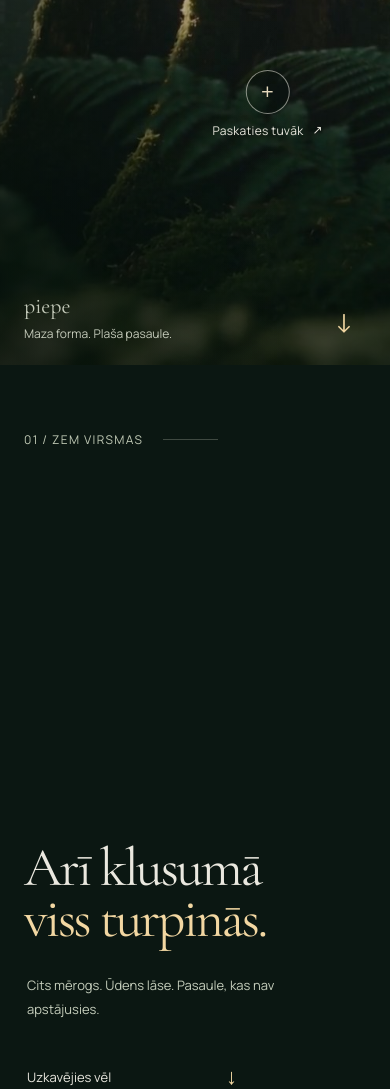
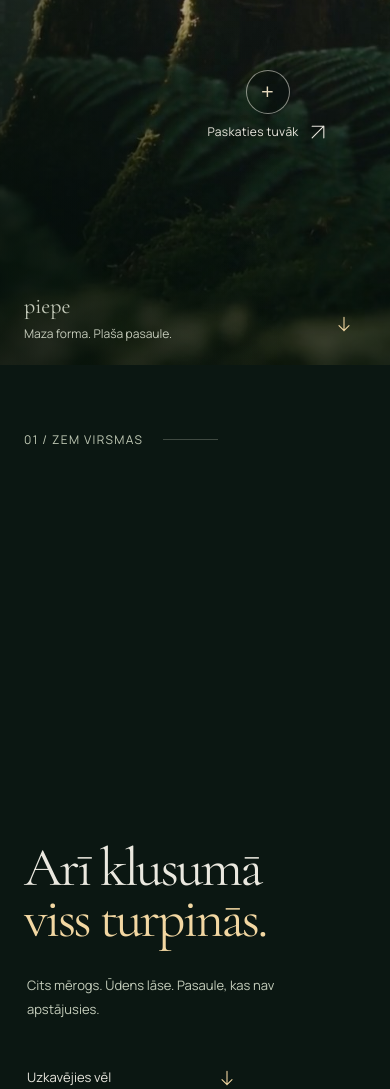
Before and after one commit to aigars-avotins/piepe, a React (Vite) app: page / in a window 390 px wide. Shown: the part 479-1568 px from the top of the page. Built offline with nearby package versions, Linux system fonts and the light colour scheme.

Commit message:
Polish vector controls and mobile cinematic framing

```diff
--- a/src/App.tsx
+++ b/src/App.tsx
@@ -1,3 +1,4 @@
+import Arrow from './Arrow'
 import { useCallback, useEffect, useLayoutEffect, useRef, useState } from 'react'
 import { localeFromPath, localePath, messages } from './i18n'
 import type { Locale } from './i18n'
@@ -136,7 +137,7 @@ export default function App() {
     <header className="site-header">
       <a className="brand" href="#forest" onClick={returnToForest} aria-label={t.homeLabel}><img src="/brand-mark.svg" alt="" width="40" height="40" />pie.pe</a>
       <span className="header-caption">{t.forest}</span><LanguageSwitch locale={locale} onChange={changeLocale} />
-      {intro ? <button className="text-button skip-intro" onClick={() => setSkipRequested(true)}>{t.skipIntro} <span aria-hidden="true">↗</span></button> : <button className="text-button replay-intro" onClick={replay} aria-label={t.replayLabel}>{t.replay} <span aria-hidden="true">↺</span></button>}
+      {intro ? <button className="text-button skip-intro" onClick={() => setSkipRequested(true)}>{t.skipIntro} <span aria-hidden="true"><Arrow direction="diagonal" /></span></button> : <button className="text-button replay-intro" onClick={replay} aria-label={t.replayLabel}>{t.replay} <span aria-hidden="true">↺</span></button>}
     </header>
     <nav className="journey-index" aria-label={t.forest}>{chapters.map((chapter, index) => <a key={chapter} href={`#${chapter}`} aria-current={scene === chapter ? 'location' : undefined}><span>0{index + 1}</span><i /><span>{t.chapters[index]}</span></a>)}</nav>
     <Story locale={locale} plane={plane} hotspot={hotspot} intro={intro} imageFailed={imageFailed} collected={collected} paused={paused} onDiscovery={openDiscovery} onReturn={returnToForest} onPause={() => setPaused(value => !value)} inspectEvents={inspectEvents} />
--- /dev/null
+++ b/src/Arrow.tsx
@@ -0,0 +1,4 @@
+export default function Arrow({ direction = 'diagonal' }: { direction?: 'diagonal' | 'up' | 'down' | 'right' }) {
+  const paths = { diagonal: 'M5 19 19 5M5 5h14v14', up: 'M12 20V4m-6 6 6-6 6 6', down: 'M12 4v16m-6-6 6 6 6-6', right: 'M4 12h16m-6-6 6 6-6 6' }
+  return <svg className="direction-arrow" viewBox="0 0 24 24" width="20" height="20" fill="none" stroke="currentColor" strokeWidth="1.3" strokeLinecap="round" strokeLinejoin="round" aria-hidden="true" focusable="false"><path d={paths[direction]} /></svg>
+}
--- a/src/Discovery.tsx
+++ b/src/Discovery.tsx
@@ -1,3 +1,4 @@
+import Arrow from './Arrow'
 import { useEffect, useRef, useState } from 'react'
 import type { CSSProperties, RefObject } from 'react'
 import { messages } from './i18n'
@@ -23,7 +24,7 @@ export default function Discovery({ locale, onLocaleChange, awakening, onAwakeni
     {open && awakening && <div className="awakening-stage"><LanguageSwitch locale={locale} onChange={onLocaleChange} />
       <div className="awakening-plane" style={plane}><MotionClip name="awakening" enabled={enabled} onFinish={onAwakeningEnd} /></div>
       <p className="awakening-thought">{t.awakening}</p>
-      <button className="text-button skip-awakening" autoFocus onClick={onAwakeningEnd}>{t.skipAwakening} <span aria-hidden="true">→</span></button>
+      <button className="text-button skip-awakening" autoFocus onClick={onAwakeningEnd}>{t.skipAwakening} <span aria-hidden="true"><Arrow direction="right" /></span></button>
     </div>}
     <div className="discovery-stage" hidden={awakening}>
       <LanguageSwitch locale={locale} onChange={onLocaleChange} />
@@ -46,7 +47,7 @@ export default function Discovery({ locale, onLocaleChange, awakening, onAwakeni
           <div className="attention-map" aria-hidden="true"><svg viewBox="0 0 340 76" fill="none"><path className="map-ground" d="M0 56H340"/><g className="map-branches"><path d="M170 53c-12-10-23-10-43-14l-38-5-28-19M170 53c8-10 25-18 40-22l36-11 29-12M170 53c-3-23-3-29-10-45M129 39l-9-24M209 31l2-21M90 34l-39 7M248 20l34 16M170 53l-41 12M170 53l31 17"/></g><circle cx="170" cy="53" r="3"/><circle className="map-seed" cx="275" cy="8" r="2"/><circle className="map-seed" cx="61" cy="15" r="2"/></svg></div>
           <p className="observation-footnote">{note.footnote}</p>
         </article>
-        <div className="observation-actions">{page < 2 ? <button className="line-link" onClick={() => choose(page + 1)}>{page === 0 ? t.nextBeneath : t.nextBeyond} <span aria-hidden="true">→</span></button> : <a className="line-link" href={`/field-note-${locale}.txt`} download={`piepe-field-note-001-${locale}.txt`} onClick={onCollect}>{collected ? t.anotherCopy : t.keepNote} <span aria-hidden="true">↓</span></a>}<span className="observation-count">0{page + 1} / 03</span></div>
+        <div className="observation-actions">{page < 2 ? <button className="line-link" onClick={() => choose(page + 1)}>{page === 0 ? t.nextBeneath : t.nextBeyond} <span aria-hidden="true"><Arrow direction="right" /></span></button> : <a className="line-link" href={`/field-note-${locale}.txt`} download={`piepe-field-note-001-${locale}.txt`} onClick={onCollect}>{collected ? t.anotherCopy : t.keepNote} <span aria-hidden="true"><Arrow direction="down" /></span></a>}<span className="observation-count">0{page + 1} / 03</span></div>
         {collected && <p className="collected-message" role="status">{t.collected}</p>}
       </div>
     </div>
--- a/src/Story.tsx
+++ b/src/Story.tsx
@@ -1,3 +1,4 @@
+import Arrow from './Arrow'
 import { useState } from 'react'
 import type { CSSProperties, MouseEvent, RefObject } from 'react'
 import { messages } from './i18n'
@@ -16,36 +17,36 @@ export default function Story({ locale, plane, hotspot, intro = false, imageFail
         <div className="hero-copy"><p className="label title-enter">{t.heroLabel}</p><h1 id="hero-title" className="wordmark" aria-label="pie.pe"><span>pie</span><span className="wordmark-period">.</span><span>pe</span></h1><p className="hero-deck title-enter">{t.heroThought}</p></div>
         <div className="hero-hotspot-plane" style={plane}>
           <button className="fungus-hit" disabled={intro} onClick={onDiscovery} aria-label={t.discover} aria-haspopup="dialog" {...inspectEvents} />
-          <button ref={hotspot} className="fungus-annotation" disabled={intro} onClick={onDiscovery} aria-label={t.closer} aria-haspopup="dialog" {...inspectEvents}><span className="annotation-cross" aria-hidden="true">+</span><span>{t.lookCloser} <span aria-hidden="true">↗</span></span></button>
+          <button ref={hotspot} className="fungus-annotation" disabled={intro} onClick={onDiscovery} aria-label={t.closer} aria-haspopup="dialog" {...inspectEvents}><span className="annotation-cross" aria-hidden="true">+</span><span>{t.lookCloser} <span aria-hidden="true"><Arrow direction="diagonal" /></span></span></button>
         </div>
-        <div className="hero-foot title-enter"><p><span lang="lv">piepe</span><span className="foot-rule" />{t.wordMeaning}</p><a className="scroll-cue" href="#understory">{t.follow} <span aria-hidden="true">↓</span></a><span className="edition">{t.edition}</span></div>
+        <div className="hero-foot title-enter"><p><span lang="lv">piepe</span><span className="foot-rule" />{t.wordMeaning}</p><a className="scroll-cue" href="#understory">{t.follow} <span aria-hidden="true"><Arrow direction="down" /></span></a><span className="edition">{t.edition}</span></div>
         {imageFailed && <p className="media-note">{t.imageError} <button onClick={onDiscovery}>{t.openEncounter}</button>.</p>}
       </section>
       <section id="understory" className="chapter bark-chapter" data-scene="understory" aria-labelledby="bark-title">
         <div className="chapter-label"><span className="label">{t.beneathLabel}</span><span className="chapter-line" /></div>
-        <div className="bark-copy"><h2 id="bark-title">{t.beneathTitle}<br /><em>{t.beneathEm}</em></h2><p className="chapter-body">{t.beneathBody}</p><a className="line-link" href="#encounter">{t.stay} <span aria-hidden="true">↓</span></a></div>
+        <div className="bark-copy"><h2 id="bark-title">{t.beneathTitle}<br /><em>{t.beneathEm}</em></h2><p className="chapter-body">{t.beneathBody}</p><a className="line-link" href="#encounter">{t.stay} <span aria-hidden="true"><Arrow direction="down" /></span></a></div>
         <span className="depth-coordinate" aria-hidden="true">{t.depth}</span>
       </section>
       <section id="encounter" className="chapter encounter-chapter" data-scene="encounter" aria-labelledby="encounter-title">
         <div className="chapter-label"><span className="label">{t.encounterLabel}</span><span className="chapter-line" /></div>
-        <div className="encounter-copy"><p className="label warm-label">{t.small}</p><h2 id="encounter-title">{t.encounterTitle}<br /><em>{t.encounterEm}</em></h2><p className="chapter-body">{t.encounterBody}</p><button className="line-link" onClick={onDiscovery} {...inspectEvents}>{t.openNote} <span aria-hidden="true">↗</span></button><p className="encounter-status">{collected ? t.collectedShort : t.waiting}</p></div>
+        <div className="encounter-copy"><p className="label warm-label">{t.small}</p><h2 id="encounter-title">{t.encounterTitle}<br /><em>{t.encounterEm}</em></h2><p className="chapter-body">{t.encounterBody}</p><button className="line-link" onClick={onDiscovery} {...inspectEvents}>{t.openNote} <span aria-hidden="true"><Arrow direction="diagonal" /></span></button><p className="encounter-status">{collected ? t.collectedShort : t.waiting}</p></div>
         <button className="specimen-invitation" onClick={onDiscovery} {...inspectEvents} aria-label={t.enterEncounter}><span className="annotation-cross" aria-hidden="true">+</span><span>{t.visibleBeginning}</span></button>
       </section>
       <section id="fungus-facts" className="fungus-facts" aria-labelledby="facts-title">
         <div className="facts-intro"><p className="label">pie.pe</p><h2 id="facts-title">{t.factsTitle}</h2><p>{t.factsIntro}</p></div>
         <div className="fact-observations">{t.facts.map((fact, index) => <article key={index}><span className="label">0{index + 1}</span><h3>{fact.title}</h3><p>{fact.text}</p></article>)}</div>
         <p className="art-note">{t.artNote}</p>
-        <div className="fact-sources"><span>{t.sources}</span><a href="https://www.woodlandtrust.org.uk/blog/bracket-fungi-identification/" rel="noreferrer">Woodland Trust ↗</a><a href="https://archive.bio.ed.ac.uk/jdeacon/FungalBiology/bracket.htm" rel="noreferrer">University of Edinburgh ↗</a></div>
+        <div className="fact-sources"><span>{t.sources}</span><a href="https://www.woodlandtrust.org.uk/blog/bracket-fungi-identification/" rel="noreferrer">Woodland Trust <Arrow /></a><a href="https://archive.bio.ed.ac.uk/jdeacon/FungalBiology/bracket.htm" rel="noreferrer">University of Edinburgh <Arrow /></a></div>
       </section>
       <section id="return" className="chapter return-chapter" data-scene="return" aria-labelledby="return-title">
-        <div className="return-copy"><p className="label">{t.returnLabel}</p><h2 id="return-title">{t.returnTitle}<br /><em>{t.returnEm}</em></h2><p className="return-thought">{t.returnThought}</p><button className="line-link" onClick={onReturn}>{t.returnForest} <span aria-hidden="true">↑</span></button></div>
+        <div className="return-copy"><p className="label">{t.returnLabel}</p><h2 id="return-title">{t.returnTitle}<br /><em>{t.returnEm}</em></h2><p className="return-thought">{t.returnThought}</p><button className="line-link" onClick={onReturn}>{t.returnForest} <span aria-hidden="true"><Arrow direction="up" /></span></button></div>
 
       </section>
       <section className="wallpapers" id="wallpapers" aria-labelledby="wallpapers-title">
         <p className="label">{t.wallpapersSub}</p><h2 id="wallpapers-title">{t.wallpapersTitle}</h2>
         <div className="wallpaper-choices">
-          <article><img src="/wallpapers/previews/desktop.webp" alt={t.wallpaperAltDesktop} width="800" height="450" loading="lazy" /><h3>{t.desktop}</h3><a className="line-link" href="/wallpapers/piepe-forest-desktop-5120x2880.jpg" download target="_blank" rel="noopener" onClick={() => setDownloadHint(true)}>{t.download5k}<span aria-hidden="true">↓</span></a><a className="resolution-link" href="/wallpapers/piepe-forest-desktop-3840x2160.jpg" download target="_blank" rel="noopener" onClick={() => setDownloadHint(true)}>{t.download4k} · 3840 × 2160</a></article>
-          <article><img src="/wallpapers/previews/mobile.webp" alt={t.wallpaperAltPhone} width="369" height="800" loading="lazy" /><h3>{t.phone}</h3><a className="line-link" href="/wallpapers/piepe-forest-mobile-1440x3120.jpg" download target="_blank" rel="noopener" onClick={() => setDownloadHint(true)}>{t.downloadPhone}<span aria-hidden="true">↓</span></a><span className="resolution-link">1440 × 3120</span></article>
+          <article><img src="/wallpapers/previews/desktop.webp" alt={t.wallpaperAltDesktop} width="800" height="450" loading="lazy" /><h3>{t.desktop}</h3><a className="line-link" href="/wallpapers/piepe-forest-desktop-5120x2880.jpg" download target="_blank" rel="noopener" onClick={() => setDownloadHint(true)}>{t.download5k}<span aria-hidden="true"><Arrow direction="down" /></span></a><a className="resolution-link" href="/wallpapers/piepe-forest-desktop-3840x2160.jpg" download target="_blank" rel="noopener" onClick={() => setDownloadHint(true)}>{t.download4k} · 3840 × 2160</a></article>
+          <article><img src="/wallpapers/previews/mobile.webp" alt={t.wallpaperAltPhone} width="369" height="800" loading="lazy" /><h3>{t.phone}</h3><a className="line-link" href="/wallpapers/piepe-forest-mobile-1440x3120.jpg" download target="_blank" rel="noopener" onClick={() => setDownloadHint(true)}>{t.downloadPhone}<span aria-hidden="true"><Arrow direction="down" /></span></a><span className="resolution-link">1440 × 3120</span></article>
         </div>
         <p className="wallpaper-quality">{t.wallpaperQuality}</p>{downloadHint && <p className="download-hint" role="status">{t.saveHint}</p>}
       </section>
--- a/src/style.css
+++ b/src/style.css
@@ -137,3 +137,5 @@ main{position:relative;z-index:1}
 @media(max-height:520px) and (min-width:700px){.return-copy{padding-top:65px}.return-copy h2{font-size:52px}}
 /* Initial server HTML remains fully readable without JavaScript. */
 .js .prerendered .hero-copy{visibility:hidden}.js:not(.preference-static) .prerendered .static-forest{background-image:url('/media/forest-poster.jpg')}
+.direction-arrow{display:inline-block;vertical-align:middle;flex-shrink:0}.fact-sources .direction-arrow{width:14px;height:14px;margin-left:5px}
+@media(max-width:699px){.clip-understory>img,.clip-understory>video{object-position:58% 50%}.motion-off[data-scene="understory"] .bark-chapter::before{background-position:58% 50%}}
```
Also changed, not shown: 2 other files (tests, documents, lock files or other folders).
